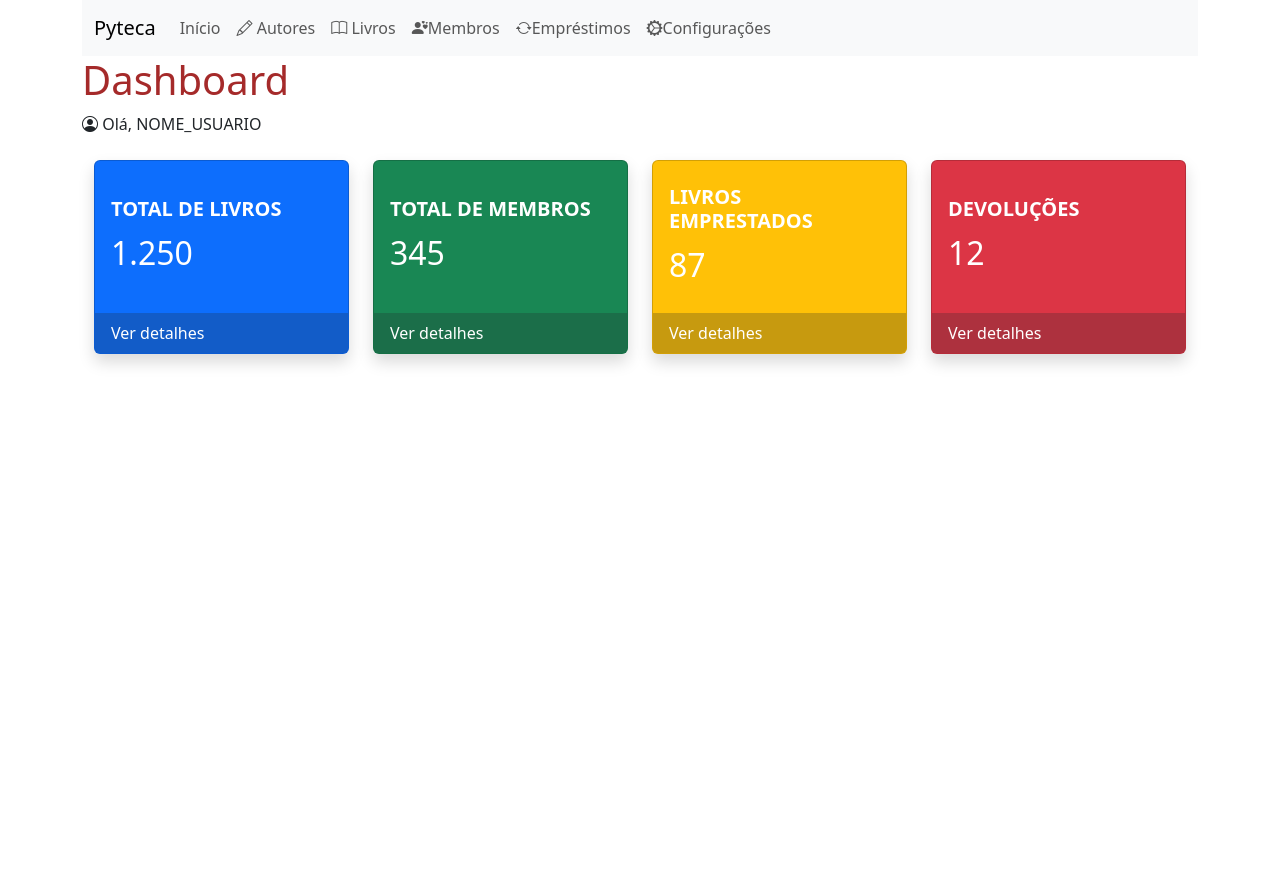
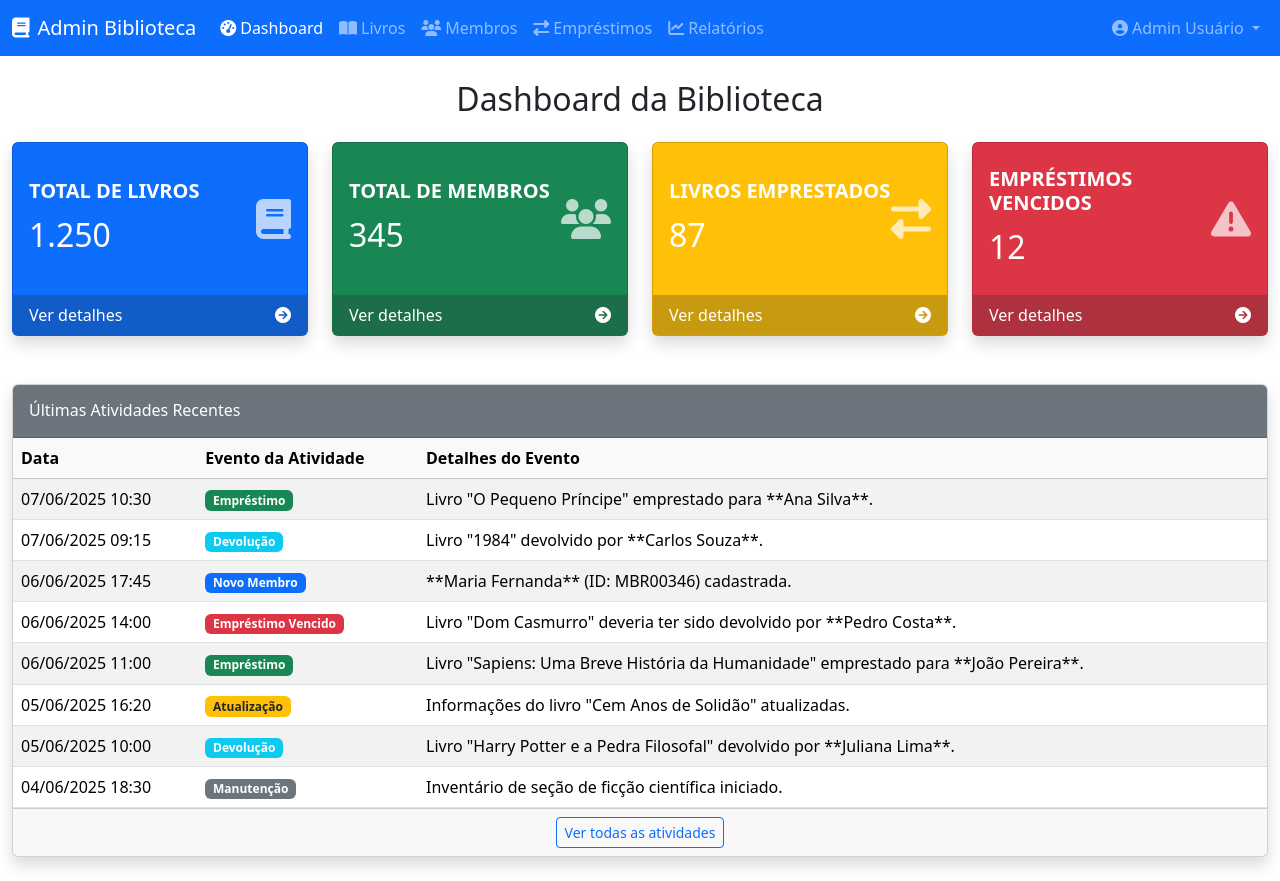
Before and after one commit to fabioklopes/biblioteca_py, a Django app: page /books/ in a window 1280 px wide. Before the commit the page ends 365 px from the top, so only its background shows below. Run offline with Django 5.2, Linux system fonts and the light colour scheme.

Commit message:
migration: New migrations and new template.html

```diff
--- a/BIBLIOTECA/urls.py
+++ b/BIBLIOTECA/urls.py
@@ -10,5 +10,5 @@
     path('books/', views.books, name="books"),
     path('members/', views.members, name="members"),
     path('loans/', views.loans, name="loans"),
-    path('configurations/', views.configurations, name="configurations"),
+    # path('configurations/', views.configurations, name="configurations"),
 ]
--- a/app/admin.py
+++ b/app/admin.py
@@ -1,6 +1,8 @@
 from django.contrib import admin
 
-from app.models import Author, Book
+from app.models import Author, Book, Member, Loan
 
 admin.site.register(Author)
 admin.site.register(Book)
+admin.site.register(Member)
+admin.site.register(Loan)
--- a/app/models.py
+++ b/app/models.py
@@ -49,11 +49,11 @@
     ]
     member_name = models.CharField(max_length=80, null=False, blank=False)
     member_email = models.EmailField(max_length=80, unique=True, null=False, blank=False)
-    member_phone = models.CharField(max_length=11, unique=True, null=False, blank=False)
+    member_phone = models.CharField(max_length=11, null=False, blank=False)
     member_type = models.CharField(choices=TYPE)
     create_at = models.DateTimeField(auto_now_add=True, null=True)
     updated_at = models.DateTimeField(auto_now=True, null=True)
-    member_active = models.BooleanField(default=False)
+    member_active = models.BooleanField(default=True)
 
     class Meta:
         ordering =['member_name']
--- a/app/views.py
+++ b/app/views.py
@@ -27,6 +27,6 @@
     return render(request, 'loans.html', {'loans':loans})
 
 
-def configurations(request):
-    loans = Configurations.objects.all()
-    return render(request, 'configurations.html', {'configurations':configurations})
+# def configurations(request):
+#     loans = Configurations.objects.all()
+#     return render(request, 'configurations.html', {'configurations':configurations})
--- a/templates/template.html
+++ b/templates/template.html
@@ -1,49 +1,70 @@
-{% load static %}
-
 <!DOCTYPE html>
-<html lang="pt-BR">
-
+<html lang="pt-br">
 <head>
     <meta charset="UTF-8">
     <meta name="viewport" content="width=device-width, initial-scale=1.0">
-    <title>Pyteca - {% block title %}{% endblock %}</title>
-    <link href="https://cdn.jsdelivr.net/npm/bootstrap@5.3.6/dist/css/bootstrap.min.css" rel="stylesheet"
-        crossorigin="anonymous" />
-    <link rel="stylesheet" href="{% static 'css/styles.css' %}">
+    <title>Dashboard da Biblioteca - Admin</title>
+    <link href="https://cdn.jsdelivr.net/npm/bootstrap@5.3.3/dist/css/bootstrap.min.css" rel="stylesheet">
+    <link rel="stylesheet" href="https://cdnjs.cloudflare.com/ajax/libs/font-awesome/6.5.2/css/all.min.css"/>
+    <style>
+        .card-icon {
+            font-size: 2.5rem;
+            opacity: 0.7;
+        }
+        .activity-table-container {
+            max-height: 400px; /* Limita a altura da tabela */
+            overflow-y: auto; /* Adiciona scroll se a tabela for muito grande */
+        }
+    </style>
 </head>
+<body>
 
-<body>
-    <div class="container">
-        <nav class="navbar navbar-expand-lg bg-body-tertiary">
+    <nav class="navbar navbar-expand-lg navbar-dark bg-primary">
         <div class="container-fluid">
-                <a class="navbar-brand" href="#">Pyteca</a>
-                <button class="navbar-toggler" type="button" data-bs-toggle="collapse" data-bs-target="#navbarNav"
-                    aria-controls="navbarNav" aria-expanded="false" aria-label="Toggle navigation">
+            <a class="navbar-brand" href="#">
+                <i class="fas fa-book me-2"></i>Admin Biblioteca
+            </a>
+            <button class="navbar-toggler" type="button" data-bs-toggle="collapse" data-bs-target="#navbarNav" aria-controls="navbarNav" aria-expanded="false" aria-label="Toggle navigation">
                 <span class="navbar-toggler-icon"></span>
             </button>
             <div class="collapse navbar-collapse" id="navbarNav">
+                <ul class="navbar-nav me-auto mb-2 mb-lg-0">
+                    <li class="nav-item">
+                        <a class="nav-link active" aria-current="page" href="#"><i class="fas fa-tachometer-alt me-1"></i>Dashboard</a>
+                    </li>
+                    <li class="nav-item">
+                        <a class="nav-link" href="#"><i class="fas fa-book-open me-1"></i>Livros</a>
+                    </li>
+                    <li class="nav-item">
+                        <a class="nav-link" href="#"><i class="fas fa-users me-1"></i>Membros</a>
+                    </li>
+                    <li class="nav-item">
+                        <a class="nav-link" href="#"><i class="fas fa-exchange-alt me-1"></i>Empréstimos</a>
+                    </li>
+                    <li class="nav-item">
+                        <a class="nav-link" href="#"><i class="fas fa-chart-line me-1"></i>Relatórios</a>
+                    </li>
+                </ul>
                 <ul class="navbar-nav">
-                        <li class="nav-item"><a class="nav-link" href="{% url 'index' %}">Início</a></li>
-                        <li class="nav-item"><a class="nav-link" href="{% url 'authors' %}"><i class="bi bi-pencil"></i> Autores</a></li>
-                        <li class="nav-item"><a class="nav-link" href="{% url 'books' %}"><i class="bi bi-book"></i> Livros</a></li>
-                        <li class="nav-item"><a class="nav-link" href="{% url 'members' %}"><i class="bi bi-person-hearts"></i>Membros</a></li>
-                        <li class="nav-item"><a class="nav-link" href="{% url 'loans' %}"><i class="bi bi-arrow-repeat"></i>Empréstimos</a></li>
-                        <li class="nav-item"><a class="nav-link" href="{% url 'configurations' %}"><i class="bi bi-gear-wide-connected"></i>Configurações</a></li>
+                    <li class="nav-item dropdown">
+                        <a class="nav-link dropdown-toggle" href="#" id="navbarDropdown" role="button" data-bs-toggle="dropdown" aria-expanded="false">
+                            <i class="fas fa-user-circle me-1"></i>Admin Usuário
+                        </a>
+                        <ul class="dropdown-menu dropdown-menu-end" aria-labelledby="navbarDropdown">
+                            <li><a class="dropdown-item" href="#">Perfil</a></li>
+                            <li><a class="dropdown-item" href="#">Configurações</a></li>
+                            <li><hr class="dropdown-divider"></li>
+                            <li><a class="dropdown-item" href="#">Sair</a></li>
+                        </ul>
+                    </li>
                 </ul>
             </div>
         </div>
     </nav>
 
-        <main class="main-content">
-            <header class="header">
-                <h1>Dashboard</h1>
-                <div class="user-info">
-                    <span><i class="bi bi-person-circle"></i> Olá, NOME_USUARIO</span>
-                    <i class="fas fa-user-circle"></i>
-                </div>
-            </header>
+    <div class="container-fluid mt-4">
+        <h2 class="mb-4 text-center">Dashboard da Biblioteca</h2>
 
-            <div class="container-fluid mt-4">
         <div class="row row-cols-1 row-cols-md-2 row-cols-lg-4 g-4 mb-5">
             <div class="col">
                 <div class="card text-white bg-primary mb-3 h-100 shadow">
@@ -55,8 +76,7 @@
                         <i class="fas fa-book card-icon"></i>
                     </div>
                     <div class="card-footer bg-dark bg-opacity-25 border-0">
-                                <a href="#"
-                                    class="text-white text-decoration-none d-flex justify-content-between align-items-center">
+                        <a href="#" class="text-white text-decoration-none d-flex justify-content-between align-items-center">
                             Ver detalhes <i class="fas fa-arrow-circle-right"></i>
                         </a>
                     </div>
@@ -73,8 +93,7 @@
                         <i class="fas fa-users card-icon"></i>
                     </div>
                     <div class="card-footer bg-dark bg-opacity-25 border-0">
-                                <a href="#"
-                                    class="text-white text-decoration-none d-flex justify-content-between align-items-center">
+                        <a href="#" class="text-white text-decoration-none d-flex justify-content-between align-items-center">
                             Ver detalhes <i class="fas fa-arrow-circle-right"></i>
                         </a>
                     </div>
@@ -91,8 +110,7 @@
                         <i class="fas fa-exchange-alt card-icon"></i>
                     </div>
                     <div class="card-footer bg-dark bg-opacity-25 border-0">
-                                <a href="#"
-                                    class="text-white text-decoration-none d-flex justify-content-between align-items-center">
+                        <a href="#" class="text-white text-decoration-none d-flex justify-content-between align-items-center">
                             Ver detalhes <i class="fas fa-arrow-circle-right"></i>
                         </a>
                     </div>
@@ -103,25 +121,88 @@
                 <div class="card text-white bg-danger mb-3 h-100 shadow">
                     <div class="card-body d-flex align-items-center justify-content-between">
                         <div>
-                                    <h5 class="card-title text-uppercase fw-bold">Devoluções</h5>
+                            <h5 class="card-title text-uppercase fw-bold">Empréstimos Vencidos</h5>
                             <p class="card-text fs-2">12</p>
                         </div>
                         <i class="fas fa-exclamation-triangle card-icon"></i>
                     </div>
                     <div class="card-footer bg-dark bg-opacity-25 border-0">
-                                <a href="#"
-                                    class="text-white text-decoration-none d-flex justify-content-between align-items-center">
+                        <a href="#" class="text-white text-decoration-none d-flex justify-content-between align-items-center">
                             Ver detalhes <i class="fas fa-arrow-circle-right"></i>
                         </a>
                     </div>
                 </div>
             </div>
         </div>
-        </main>
+
+        <div class="row">
+            <div class="col-12">
+                <div class="card shadow mb-4">
+                    <div class="card-header bg-secondary text-white py-3">
+                        <h6 class="m-0 font-weight-bold">Últimas Atividades Recentes</h6>
+                    </div>
+                    <div class="card-body p-0">
+                        <div class="activity-table-container">
+                            <table class="table table-hover table-striped mb-0">
+                                <thead class="table-light sticky-top">
+                                    <tr>
+                                        <th scope="col">Data</th>
+                                        <th scope="col">Evento da Atividade</th>
+                                        <th scope="col">Detalhes do Evento</th>
+                                    </tr>
+                                </thead>
+                                <tbody>
+                                    <tr>
+                                        <td>07/06/2025 10:30</td>
+                                        <td><span class="badge bg-success">Empréstimo</span></td>
+                                        <td>Livro "O Pequeno Príncipe" emprestado para **Ana Silva**.</td>
+                                    </tr>
+                                    <tr>
+                                        <td>07/06/2025 09:15</td>
+                                        <td><span class="badge bg-info">Devolução</span></td>
+                                        <td>Livro "1984" devolvido por **Carlos Souza**.</td>
+                                    </tr>
+                                    <tr>
+                                        <td>06/06/2025 17:45</td>
+                                        <td><span class="badge bg-primary">Novo Membro</span></td>
+                                        <td>**Maria Fernanda** (ID: MBR00346) cadastrada.</td>
+                                    </tr>
+                                    <tr>
+                                        <td>06/06/2025 14:00</td>
+                                        <td><span class="badge bg-danger">Empréstimo Vencido</span></td>
+                                        <td>Livro "Dom Casmurro" deveria ter sido devolvido por **Pedro Costa**.</td>
+                                    </tr>
+                                    <tr>
+                                        <td>06/06/2025 11:00</td>
+                                        <td><span class="badge bg-success">Empréstimo</span></td>
+                                        <td>Livro "Sapiens: Uma Breve História da Humanidade" emprestado para **João Pereira**.</td>
+                                    </tr>
+                                    <tr>
+                                        <td>05/06/2025 16:20</td>
+                                        <td><span class="badge bg-warning text-dark">Atualização</span></td>
+                                        <td>Informações do livro "Cem Anos de Solidão" atualizadas.</td>
+                                    </tr>
+                                    <tr>
+                                        <td>05/06/2025 10:00</td>
+                                        <td><span class="badge bg-info">Devolução</span></td>
+                                        <td>Livro "Harry Potter e a Pedra Filosofal" devolvido por **Juliana Lima**.</td>
+                                    </tr>
+                                    <tr>
+                                        <td>04/06/2025 18:30</td>
+                                        <td><span class="badge bg-secondary">Manutenção</span></td>
+                                        <td>Inventário de seção de ficção científica iniciado.</td>
+                                    </tr>
+                                </tbody>
+                            </table>
+                        </div>
+                    </div>
+                    <div class="card-footer text-center">
+                        <a href="#" class="btn btn-sm btn-outline-primary">Ver todas as atividades</a>
+                    </div>
+                </div>
+            </div>
         </div>
 
-    <link rel="stylesheet" href="https://cdn.jsdelivr.net/npm/bootstrap-icons@1.13.1/font/bootstrap-icons.min.css">
-    <script src="{% static 'js/scripts.js' %}"></script>
+    </div> <script src="https://cdn.jsdelivr.net/npm/bootstrap@5.3.3/dist/js/bootstrap.bundle.min.js" integrity="sha384-YvpcrYf0tY3lHB60NNkmXc5s9fDVZLESaAA55NDzOxhy9GkcIdslK1eN7N6jIeHz" crossorigin="anonymous"></script>
 </body>
-
 </html>
```
Also changed, not shown: app/migrations/0002_alter_member_member_active_alter_member_member_phone_and_more.py (added), 2 other files. Lines whose indentation alone changed are shown as unchanged.
